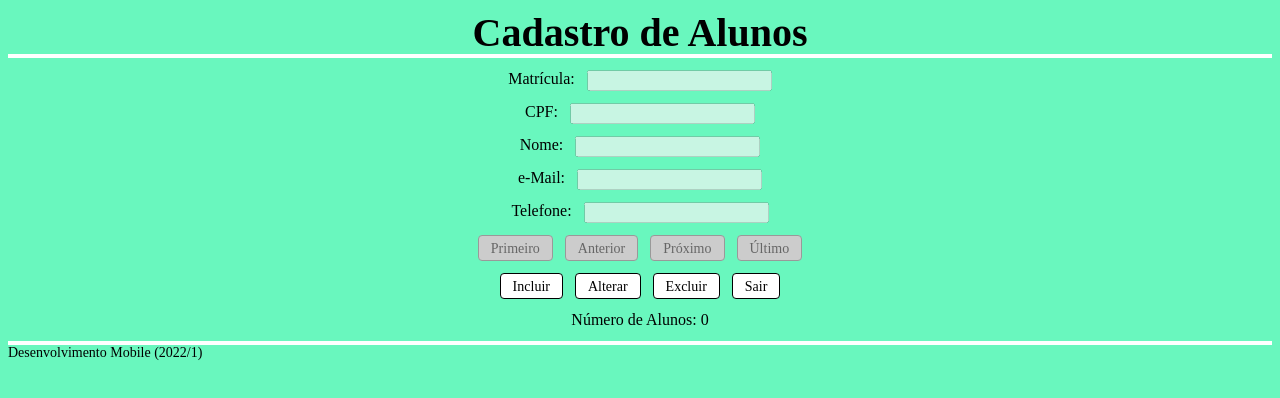
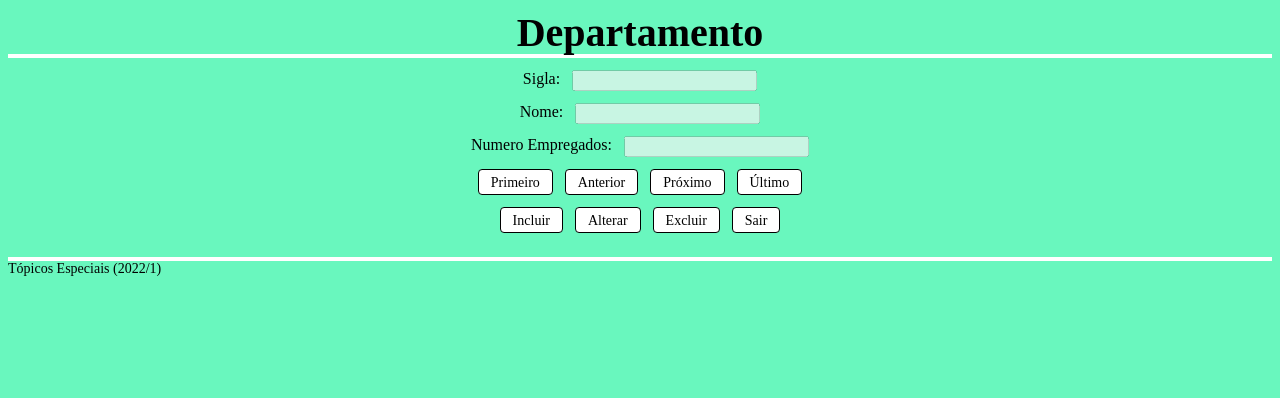
Before and after one commit to gabriel-klein/T-picos-2-AV1, a website with bundled scripts: page index.html in a window 1280 px wide. Built offline with nearby package versions, Linux system fonts and the light colour scheme; a web font is replaced by a local one.

Commit message:
Update index.html

```diff
--- a/index.html
+++ b/index.html
@@ -9,14 +9,13 @@
   </head>
   <body>
     <header>
-      Cadastro de Alunos
+      Departamento
     </header>
     <main>
-      <div><label>Matrícula:</label><input type="text" id="tfMatricula" disabled="true" /></div>
-      <div><label>CPF:</label><input type="text" id="tfCpf" disabled="true"/></div>
+      <div><label>Sigla:</label><input type="text" id="tfSigla" disabled="true" /></div>
       <div><label>Nome:</label><input type="text" id="tfNome" disabled="true"/></div>
-      <div><label>e-Mail:</label><input type="text" id="tfEmail" disabled="true"/></div>
-      <div><label>Telefone:</label><input type="text" id="tfTelefone" disabled="true"/></div>
+      <div><label>Numero Empregados:</label><input type="text" id="tfEmail" disabled="true"/></div>
+
         <nav>
           <div id="divNavegar">
             <button id="btPrimeiro">
@@ -59,7 +58,7 @@
         </nav>
     </main>
     <footer>
-      Desenvolvimento Mobile (2022/1)
+      Tópicos Especiais (2022/1)
     </footer>
   </body>
     <script type="module" src="/CtrlSessao.js"></script>
```
